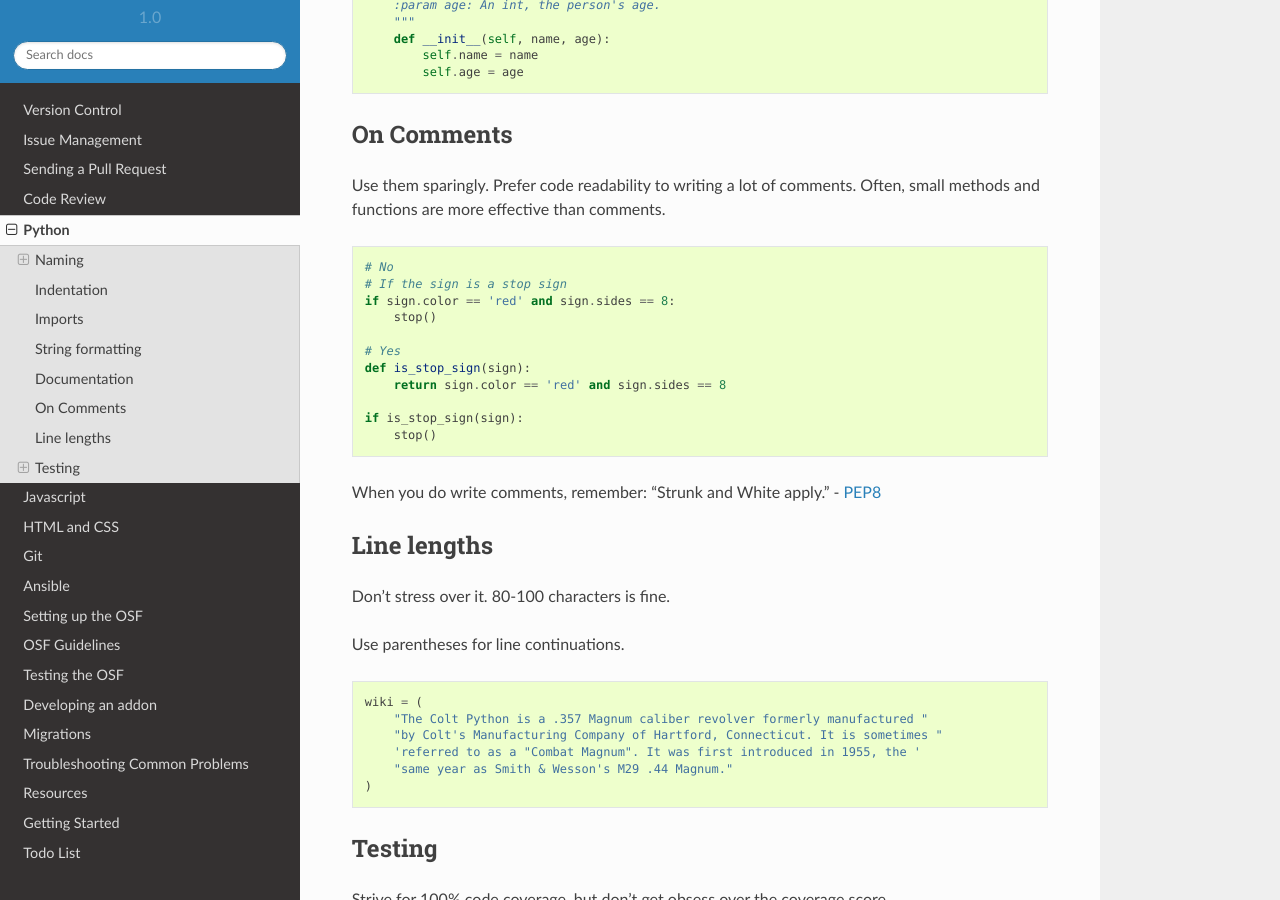
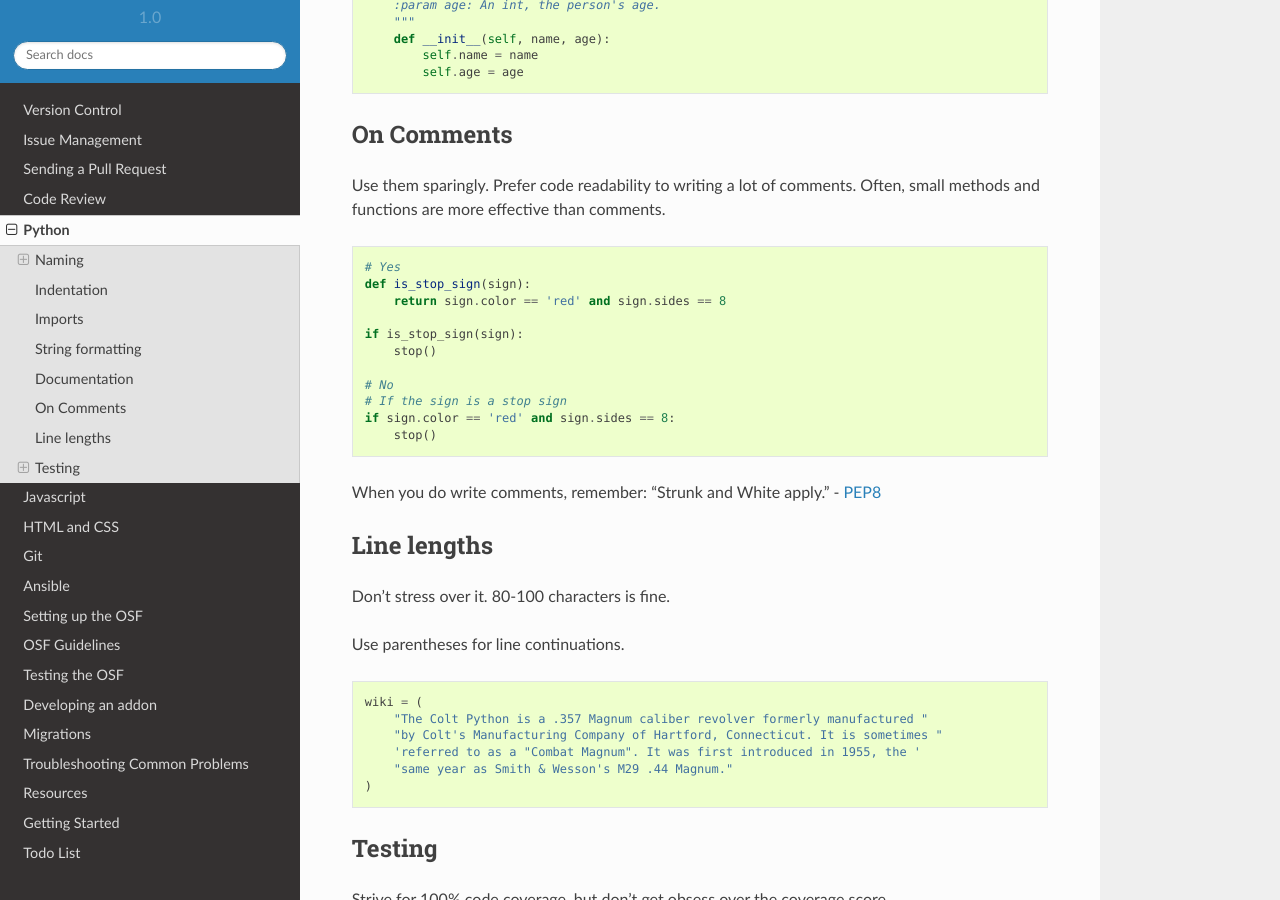
Before and after one commit to CenterForOpenScience/COSDev, a Sphinx documentation site: the page built from docs/style_guides/python.rst, in a window 1280 px wide and 900 px high, scrolled down 3667 px. Built offline with Sphinx 7.4.7 and the Read the Docs theme 2.0.0, drawn with Linux system fonts in a browser that asks for light colours.

Commit message:
Made yes/no example block go in the same yes/no order as other blocks.

```diff
--- a/docs/style_guides/python.rst
+++ b/docs/style_guides/python.rst
@@ -190,16 +190,16 @@ Use them sparingly. Prefer code readability to writing a lot of comments. Often,
 .. code-block:: python
 
 
-    # No
-    # If the sign is a stop sign
-    if sign.color == 'red' and sign.sides == 8:
-        stop()
-
     # Yes
     def is_stop_sign(sign):
         return sign.color == 'red' and sign.sides == 8
 
     if is_stop_sign(sign):
+        stop()
+
+    # No
+    # If the sign is a stop sign
+    if sign.color == 'red' and sign.sides == 8:
         stop()
 
 When you do write comments, remember: "Strunk and White apply." - `PEP8`_
```
